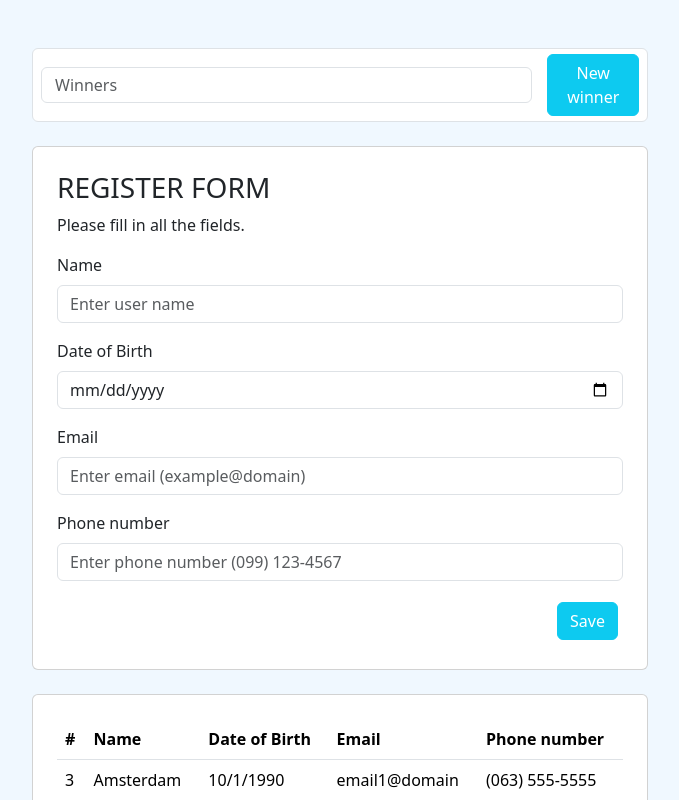
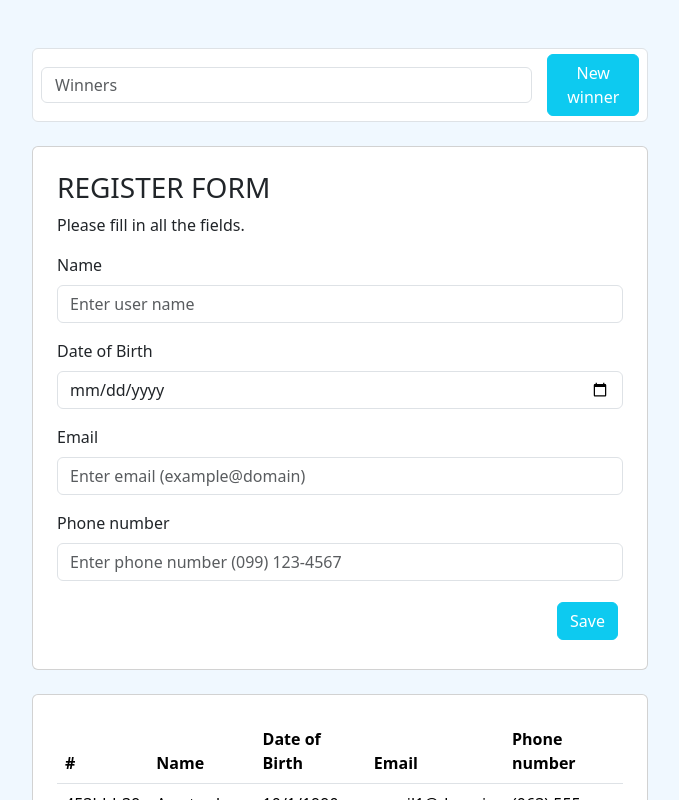
Before and after one commit to TeseySTD/JSFramework6, a React (Create React App) app in the folder react-lottery-app/: page / in a window 1280 px wide. Shown: the top 800 px of the page, without its empty margins (300-979 px from the left). Built offline with nearby package versions, Linux system fonts and the light colour scheme.

Commit message:
Add local storage and repo

```diff
--- a/react-lottery-app/src/App.tsx
+++ b/react-lottery-app/src/App.tsx
@@ -1,11 +1,23 @@
-import React, { useState } from 'react';
-import { Form, Button, Table, Badge, Card } from 'react-bootstrap';
+import React, { useState, useEffect } from 'react';
 import './App.css';
+import { User } from './types/user';
+import RegisterForm from './components/RegisterForm';
+import WinnersList from './components/WinnersList';
+import UsersTable from './components/UsersTable';
 import { Validator } from './utils/validation';
-import { User } from './types/user';
-import UsersTable from './components/UsersTable';
-import WinnersList from './components/WinnersList';
-import RegisterForm from './components/RegisterForm';
+import { UserRepo } from './utils/user-repo';
+
+function getUsers(): User[] {
+  const defaultUsers =[
+    new User('Amsterdam', new Date('1990-10-01'), 'email1@domain', '(063) 555-5555'),
+    new User('Washington', new Date('1985-02-05'), 'email2@domain', '(063) 555-5555'),
+    new User('Sydney', new Date('1987-08-15'), 'email3@domain', '(063) 555-5555')
+  ]
+  const users = localStorage.getItem('users');
+  const usersList = users ? JSON.parse(users) : defaultUsers;
+  usersList.forEach((user: User) => (user.dob = new Date(user.dob)));
+  return usersList;
+}
 
 const App = () => {
   const _maximumWinners = 3;
@@ -17,28 +29,44 @@ const App = () => {
     phone: ''
   });
 
-  const [winners, setWinners] = useState<User[]>([]);
+  const [users, setUsers] = useState<User[]>(() => {
+    const users = getUsers();
+    return users;
+  });
 
-  const [users, setUsers] = useState<User[]>([
-    new User(
-      'Amsterdam',
-      new Date('1990-10-01'),
-      'email1@domain',
-      '(063) 555-5555'
-    ),
-    new User(
-      'Washington',
-      new Date('1985-02-05'),
-      'email2@domain',
-      '(063) 555-5555'
-    ),
-    new User(
-      'Sydney',
-      new Date('1987-08-15'),
-      'email3@domain',
-      '(063) 555-5555'
-    )
-  ]);
+  useEffect(() => {
+    localStorage.setItem('users', JSON.stringify(users));
+  }, [users]);
+
+  const userRepo = new UserRepo(users, setUsers);
+
+  const handleSubmit = (e: React.FormEvent<HTMLFormElement>) => {
+    e.preventDefault();
+    const form = e.target as HTMLFormElement;
+    if (!Validator.validateForm(form)) {
+      form.classList.add('needs-validation');
+    } else {
+      const newUser = new User(
+        formData.name,
+        new Date(formData.dob),
+        formData.email,
+        formData.phone
+      );
+      userRepo.addUser(newUser);
+      form.classList.remove('needs-validation');
+      setFormData({ name: '', dob: '', email: '', phone: '' });
+    }
+  };
+
+  const handleNewWinner = () => {
+    const nonWinners = users.filter((user) => !user.isWinner);
+    const random = Math.floor(Math.random() * nonWinners.length);
+    const winner = nonWinners[random];
+    if (winner) {
+      winner.isWinner = true;
+      userRepo.updateUser(winner);
+    }
+  };
 
   const handleChangeInput = (e: React.ChangeEvent<HTMLInputElement>) => {
     const target = e.target;
@@ -80,47 +108,12 @@ const App = () => {
     });
   };
 
-  const handleSubmit = (e: React.FormEvent<HTMLFormElement>) => {
-    const form = e.target as HTMLFormElement;
-    e.preventDefault();
-    if (!Validator.validateForm(form)) {
-      e.stopPropagation();
-      form.classList.add('needs-validation');
-    } else {
-      const newUser = new User(
-        formData.name,
-        new Date(formData.dob),
-        formData.email,
-        formData.phone
-      );
-
-      setUsers([...users, newUser]);
-
-      form.classList.remove('needs-validation');
-      setFormData({ name: '', dob: '', email: '', phone: '' }); //Clean form
-    }
-  };
-
-  const handleNewWinner = () => {
-    const random = Math.floor(
-      Math.random() * users.filter((user) => !winners.includes(user)).length
-    );
-    try {
-      const winner = users.filter((user) => !winners.includes(user))[random];
-      if (winner && !winners.includes(winner)) setWinners([...winners, winner]);
-    } catch (error) {
-      console.log(error);
-    }
-  };
-
   return (
     <div className="App container mt-5 col-md-6">
       {/* Winners List */}
       <WinnersList
-        winners={winners}
-        users={users}
+        userRepo={userRepo}
         maximumWinners={_maximumWinners}
-        setWinners={setWinners}
         handleNewWinner={handleNewWinner}
       />
 
@@ -131,11 +124,8 @@ const App = () => {
         onSubmit={handleSubmit}
       />
 
-      {/* Winners Table */}
-      <UsersTable
-        users={users}
-        winners={winners}
-      />
+      {/* Users Table */}
+      <UsersTable userRepo={userRepo} />
     </div>
   );
 };
--- a/react-lottery-app/src/components/UsersTable.tsx
+++ b/react-lottery-app/src/components/UsersTable.tsx
@@ -1,8 +1,7 @@
-import { User } from "../types/user";
-
+import { User } from '../types/user';
+import { UserRepo } from '../utils/user-repo';
 interface UsersTableProps {
-    users: User[]
-    winners: User[]
+  userRepo: UserRepo;
 }
 const UsersTable = (props: UsersTableProps) => {
   return (
@@ -18,10 +17,14 @@ const UsersTable = (props: UsersTableProps) => {
           </tr>
         </thead>
         <tbody>
-                    {props.users.map((user) => (
+          {props.userRepo.users.map((user) => (
             <tr
               key={user.id}
-                        className={props.winners.includes(user) ? 'table-success' : ''}
+              className={
+                props.userRepo.getWinners().includes(user)
+                  ? 'table-success'
+                  : ''
+              }
             >
               <td>{user.id}</td>
               <td>{user.name}</td>
@@ -34,6 +37,6 @@ const UsersTable = (props: UsersTableProps) => {
       </table>
     </div>
   );
-}
+};
 
 export default UsersTable;
--- a/react-lottery-app/src/components/WinnersList.tsx
+++ b/react-lottery-app/src/components/WinnersList.tsx
@@ -1,25 +1,24 @@
 import { User } from '../types/user';
+import { UserRepo } from '../utils/user-repo';
 import DefaultButton from './DefaultButton';
 import WinnerItem from './WinnerItem';
-
 interface WinnerItemProps {
-  winners: User[];
+  userRepo: UserRepo;
   maximumWinners: number;
-  users: User[];
-  setWinners: React.Dispatch<React.SetStateAction<User[]>>;
   handleNewWinner: React.MouseEventHandler<HTMLButtonElement>;
 }
 const WinnersList = (props: WinnerItemProps) => {
   return (
     <div className="mb-4 d-flex border rounded bg-white align-items-center">
       <div className="Winners-list ms-2 border rounded">
-        {props.winners.map((winner) => (
+        {props.userRepo.getWinners().map((winner) => (
           <WinnerItem
             name={winner.name}
             className="me-2"
-            onDelete={() =>
-              props.setWinners(props.winners.filter((w) => w.id !== winner.id))
-            }
+            onDelete={() => {
+              winner.isWinner = false;
+              props.userRepo.updateUser(winner);
+            }}
           />
         ))}
         <span className="ms-2 text-muted">Winners</span>
@@ -28,8 +27,8 @@ const WinnersList = (props: WinnerItemProps) => {
         className="btn-info-custom"
         id="new-winner-button"
         disabled={
-          props.users.length === 0 ||
-          props.winners.length === props.maximumWinners
+          props.userRepo.users.length === 0 ||
+          props.userRepo.getWinners().length === props.maximumWinners
         }
         onClick={props.handleNewWinner}
       >
--- a/react-lottery-app/src/types/user.ts
+++ b/react-lottery-app/src/types/user.ts
@@ -1,13 +1,14 @@
 export class User {
-    private static _idCounter: number = 0;
-    id: number;
+    // private static _idCounter: number = 1;
+    readonly id: string;
     name: string;
     dob: Date;
     email: string;
     phone: string;
+    isWinner: boolean = false;
 
     constructor(name: string, dob: Date, email: string, phone: string) {
-        this.id = User._idCounter++;
+        this.id = Math.random().toString(16).slice(2);
         this.name = name;
         this.dob = dob;
         this.email = email;
--- /dev/null
+++ b/react-lottery-app/src/utils/user-repo.ts
@@ -0,0 +1,34 @@
+import { User } from "../types/user";
+
+export class UserRepo{
+    private _users: User[];
+    private _setStateAction: React.Dispatch<React.SetStateAction<User[]>>;
+
+    constructor(users: User[], setStateAction: React.Dispatch<React.SetStateAction<User[]>>) {
+        this._users = users;
+        this._setStateAction = setStateAction;
+    }
+
+    public get users(): User[] {
+        return this._users;
+    }
+    public updateUser(user: User): void {
+        this._setStateAction(this._users = this._users.map(u => u.id === user.id ? user : u));
+    }
+
+    public addUser(user: User): void {
+        this._setStateAction([...this._users, user]);
+    }
+
+    public deleteUser(user: User): void {
+        this._setStateAction(this._users.filter(u => u.id !== user.id));
+    }
+
+    public getUserById(id: string): User | undefined {
+        return this._users.find(user => user.id === id);
+    }
+
+    public getWinners(): User[] {
+        return this._users.filter(user => user.isWinner);
+    }
+}
```
Lines whose indentation alone changed are shown as unchanged.
